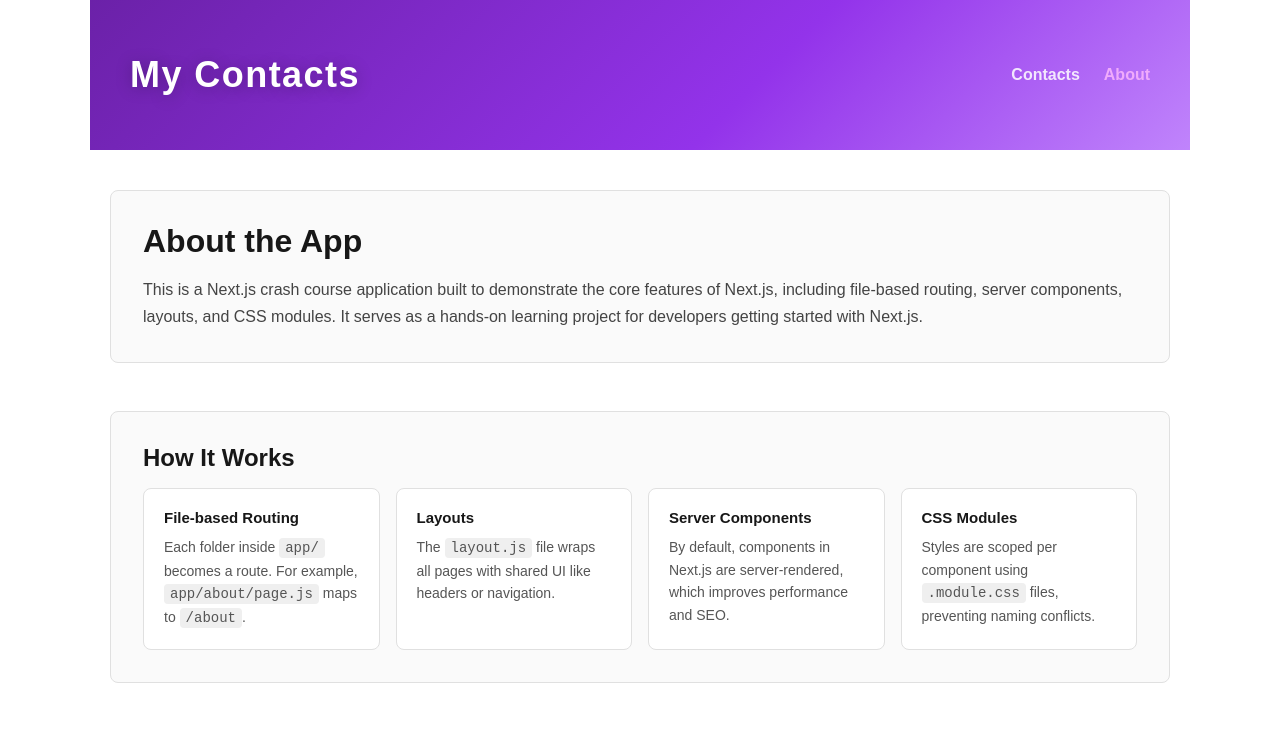
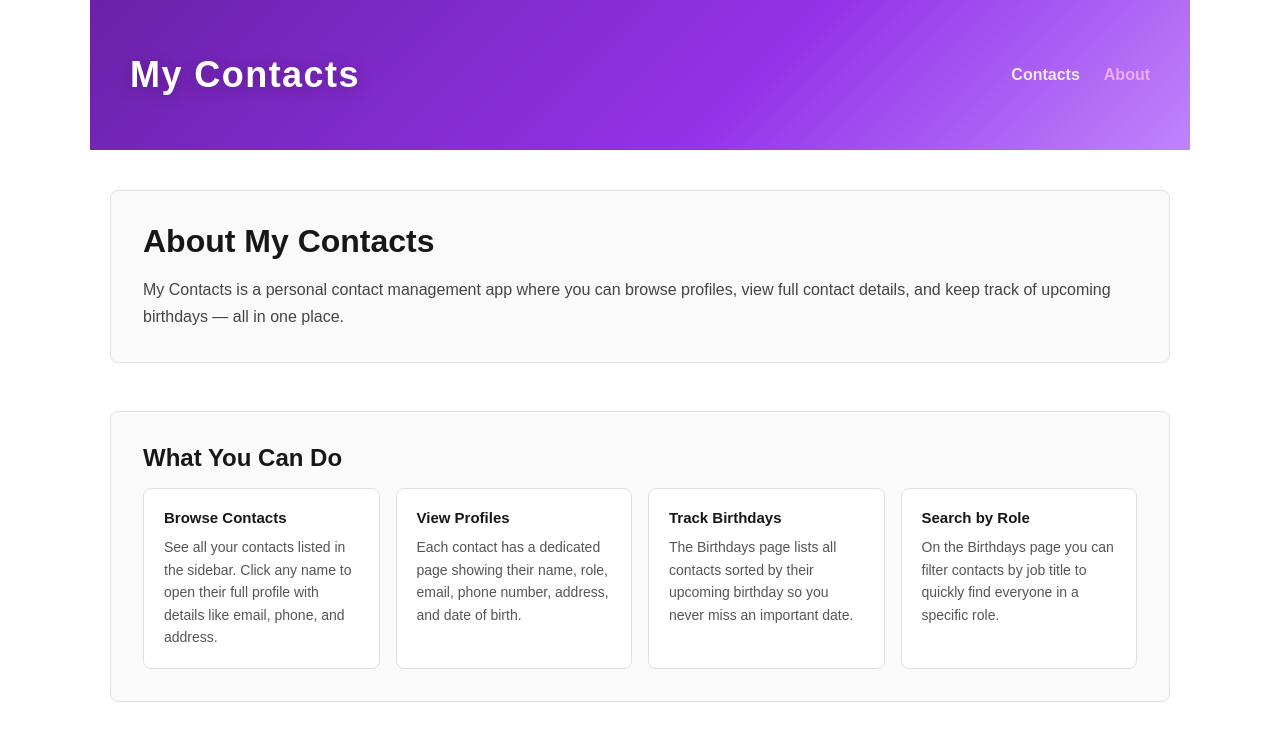
Before and after one commit to karimisdm/next.js-crash-course, a Next.js app: page /about in a window 1280 px wide. Shown: the top 740 px of the page. Built offline with nearby package versions, Linux system fonts and the light colour scheme.

Commit message:
Updated about page

```diff
--- a/app/about/page.js
+++ b/app/about/page.js
@@ -4,49 +4,44 @@ export default function About() {
   return (
     <main className={styles.container}>
       <section className={styles.section}>
-        <h1 className={styles.title}>About the App</h1>
+        <h1 className={styles.title}>About My Contacts</h1>
         <p className={styles.text}>
-          This is a Next.js crash course application built to demonstrate the
-          core features of Next.js, including file-based routing, server
-          components, layouts, and CSS modules. It serves as a hands-on
-          learning project for developers getting started with Next.js.
+          My Contacts is a personal contact management app where you can browse
+          profiles, view full contact details, and keep track of upcoming
+          birthdays — all in one place.
         </p>
       </section>
 
       <section className={styles.section}>
-        <h2 className={styles.subtitle}>How It Works</h2>
+        <h2 className={styles.subtitle}>What You Can Do</h2>
         <div className={styles.grid}>
           <div className={styles.card}>
-            <strong className={styles.cardTitle}>File-based Routing</strong>
+            <strong className={styles.cardTitle}>Browse Contacts</strong>
             <p className={styles.cardText}>
-              Each folder inside <code className={styles.code}>app/</code> becomes
-              a route. For example,{" "}
-              <code className={styles.code}>app/about/page.js</code> maps to{" "}
-              <code className={styles.code}>/about</code>.
+              See all your contacts listed in the sidebar. Click any name to
+              open their full profile with details like email, phone, and
+              address.
             </p>
           </div>
           <div className={styles.card}>
-            <strong className={styles.cardTitle}>Layouts</strong>
+            <strong className={styles.cardTitle}>View Profiles</strong>
             <p className={styles.cardText}>
-              The <code className={styles.code}>layout.js</code> file wraps all
-              pages with shared UI like headers or navigation.
+              Each contact has a dedicated page showing their name, role, email,
+              phone number, address, and date of birth.
             </p>
           </div>
           <div className={styles.card}>
-
-            <strong className={styles.cardTitle}>Server Components</strong>
+            <strong className={styles.cardTitle}>Track Birthdays</strong>
             <p className={styles.cardText}>
-              By default, components in Next.js are server-rendered, which
-              improves performance and SEO.
+              The Birthdays page lists all contacts sorted by their upcoming
+              birthday so you never miss an important date.
             </p>
           </div>
           <div className={styles.card}>
-
-            <strong className={styles.cardTitle}>CSS Modules</strong>
+            <strong className={styles.cardTitle}>Search by Role</strong>
             <p className={styles.cardText}>
-              Styles are scoped per component using{" "}
-              <code className={styles.code}>.module.css</code> files, preventing
-              naming conflicts.
+              On the Birthdays page you can filter contacts by job title to
+              quickly find everyone in a specific role.
             </p>
           </div>
         </div>
```
